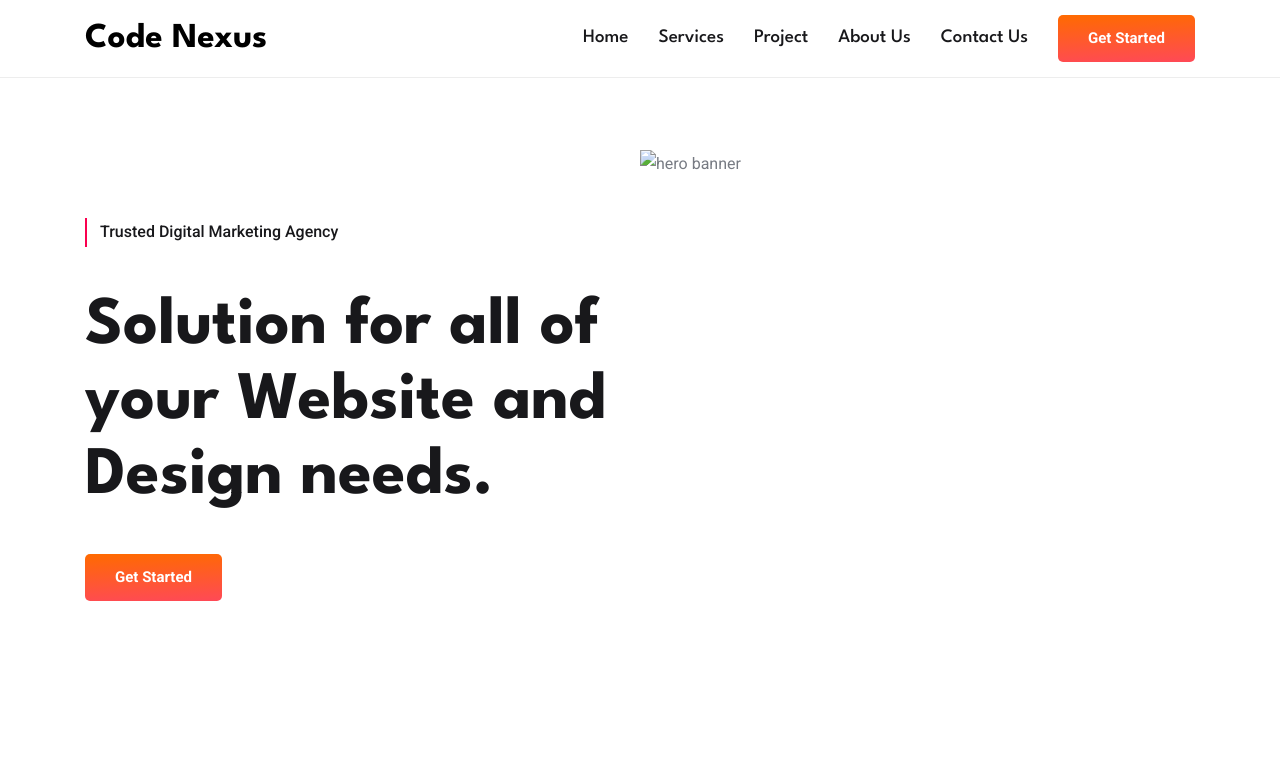
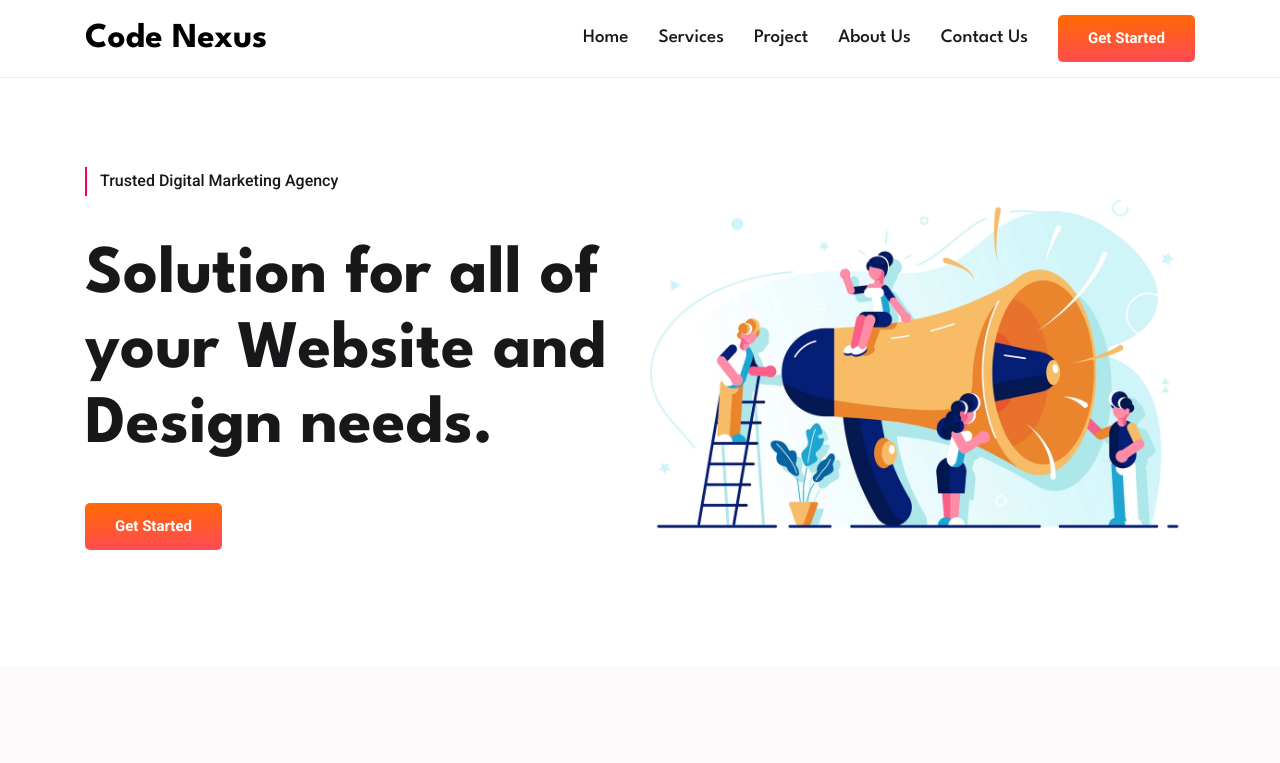
Before and after one commit to harivishnug/Code-Nexus, a plain HTML site: page index.html in a window 1280 px wide. Shown: the top 763 px of the page. Drawn offline with nearby package versions, Linux system fonts and the light colour scheme; files whose address does not match are found by name.

Commit message:
Update index.html

```diff
--- a/index.html
+++ b/index.html
@@ -6,7 +6,7 @@
   <meta http-equiv="X-UA-Compatible" content="IE=edge">
   <meta name="viewport" content="width=device-width, initial-scale=1.0">
   <title>Code Nexus | Solution for Eeb Development and Designs</title>
-  <link rel="shortcut icon" href="./assets/favicon.svg" type="image/svg+xml">
+  <link rel="shortcut icon" href="favicon.svg" type="image/svg+xml">
   <link rel="stylesheet" href="style.css">
   <link rel="preconnect" href="https://fonts.googleapis.com">
   <link rel="preconnect" href="https://fonts.gstatic.com" crossorigin>
@@ -46,7 +46,7 @@
             <a href="#" class="btn btn-primary">Get Started</a>
           </div>
           <figure class="hero-banner">
-            <img src="assets/images/main.jpeg" width="720" height="673" alt="hero banner" class="w-100">
+            <img src="main.jpeg" width="720" height="673" alt="hero banner" class="w-100">
           </figure>
         </div>
       </section>
```
